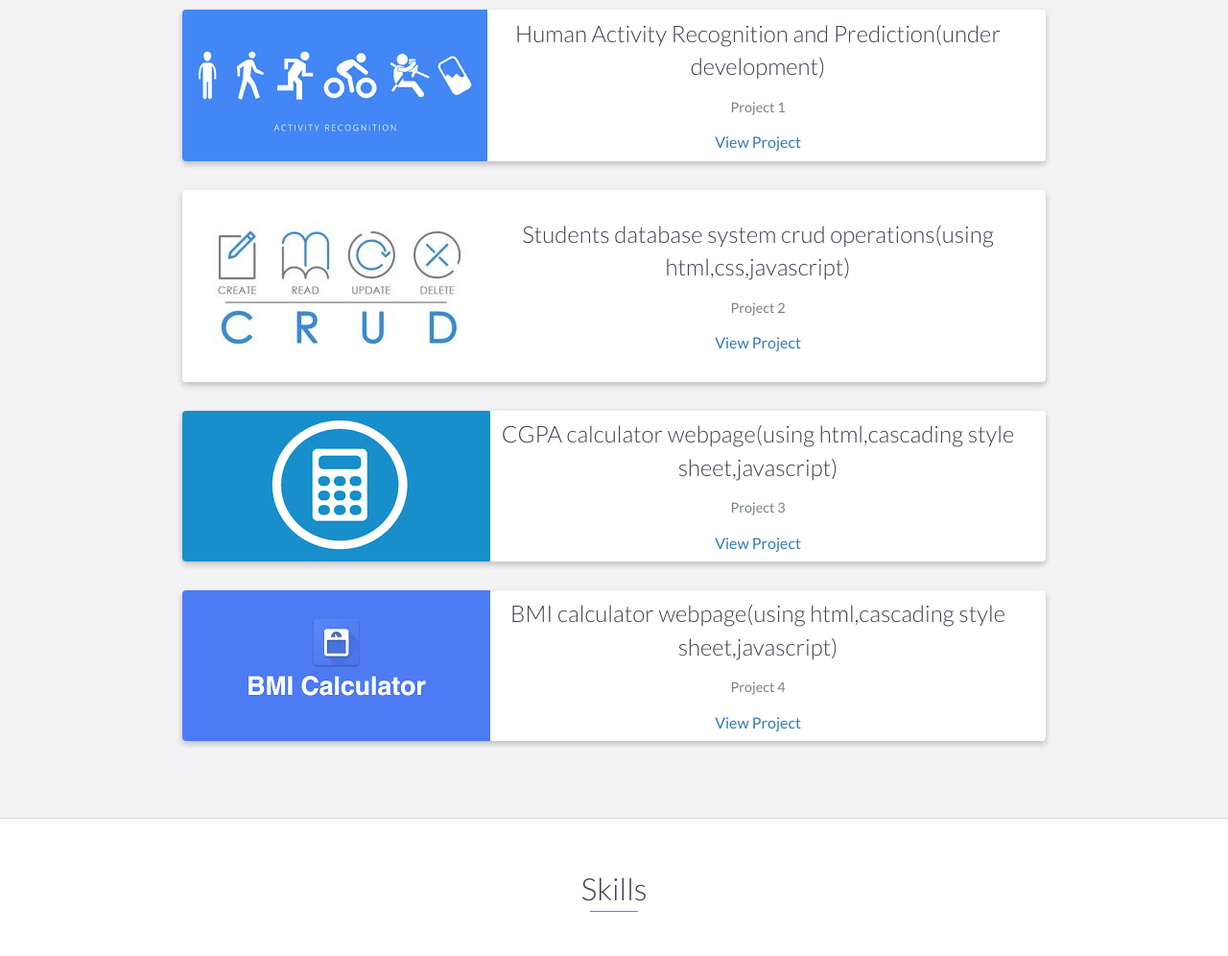
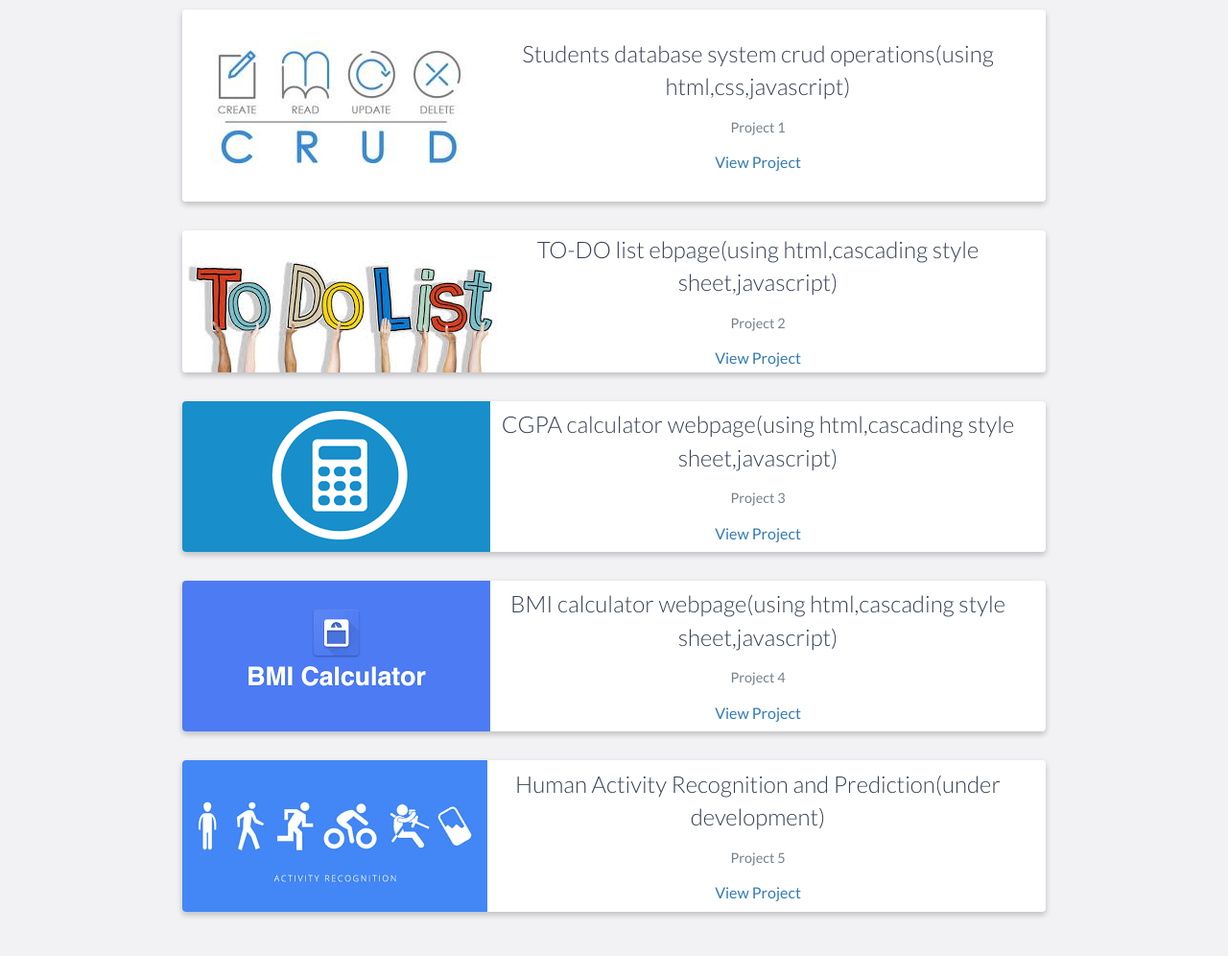
Before and after one commit to sanjay445/sanjay445.github.io, a website: page index.html in a window 1280 px wide. Shown: the part 2409-3405 px from the top of the page at 96% size. Drawn offline with nearby package versions, Linux system fonts and the light colour scheme.

Commit message:
Update index.html

```diff
--- a/index.html
+++ b/index.html
@@ -160,11 +160,11 @@
             <div class="row">
                 <div class="project shadow-large">
                     <div class="project-image">
-                        <img src="images/HAR.png" />
+                        <img src="images/crud_logo1.jpg" />
                     </div>
                     <!-- End .project-image -->
                     <div class="project-info">
-                        <h3>Human Activity Recognition and Prediction(under development)</h3>
+                        <h3>Students database system crud operations(using html,css,javascript)</h3>
                         <p>
                             Project 1
                         </p>
@@ -176,11 +176,11 @@
 
                 <div class="project shadow-large">
                     <div class="project-image">
-                        <img src="images/crud_logo1.jpg" />
+                        <img src="images/todo.jfif" />
                     </div>
                     <!-- End .project-image -->
                     <div class="project-info">
-                        <h3>Students database system crud operations(using html,css,javascript)</h3>
+                        <h3>TO-DO list ebpage(using html,cascading style sheet,javascript)</h3>
                         <p>
                             Project 2
                         </p>
@@ -218,6 +218,19 @@
                     </div>
                     <!-- End .project-info -->
                 </div>
+		<!--end-->
+		<div class="project shadow-large">
+                    <div class="project-image">
+                        <img src="images/HAR.png"/>
+                    </div>
+                    <!-- End .project-image -->
+                    <div class="project-info">
+                        <h3>Human Activity Recognition and Prediction(under development)</h3>
+                        <p>
+                            Project 5
+                        </p>
+                        <a href="#">View Project</a>
+                    </div>
             </div>
         </div>
     </div>
```
